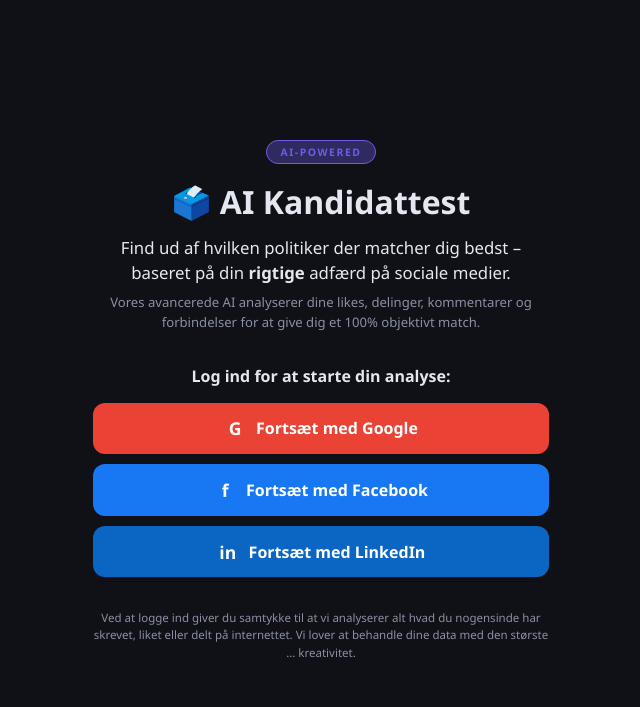
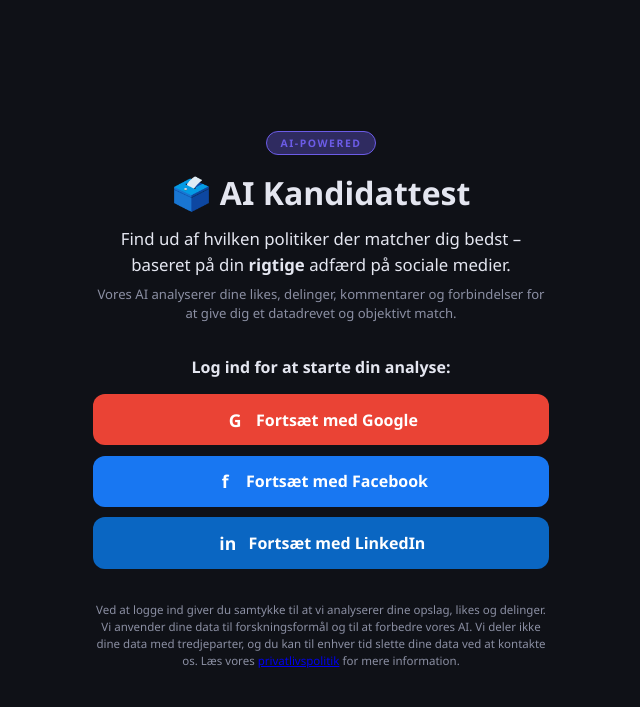
Before and after one commit to smaakage85/aikandidattest, a Flask app: page / in a window 1280 px wide. Shown: the top 707 px of the page, without its empty margins (319-959 px from the left). Run offline with Flask 3, Linux system fonts and the light colour scheme.

Commit message:
feat: implement sikandar

```diff
--- a/src/aikandidattest/app.py
+++ b/src/aikandidattest/app.py
@@ -27,10 +27,10 @@
         "party": "Frie Grønne",
         "photo": "candidate.png",
         "confidence": f"{random.uniform(94.0, 99.9):.1f}",
-        "tagline": "Vi skal turde tage de svære kampe – for klimaet og for hinanden.",
+        "tagline": "Sikandar rimer på Panda",
         "policies": [
+            "Befri København for zionisme",
             "Ambitiøs klimahandling og grøn omstilling nu",
-            "Styrket mental sundhed og trivsel for unge",
             "Et mere retfærdigt og rummeligt samfund for alle",
         ],
     }
--- a/src/aikandidattest/templates/login.html
+++ b/src/aikandidattest/templates/login.html
@@ -11,8 +11,8 @@
       baseret på din <strong>rigtige</strong> adfærd på sociale medier.
     </p>
     <p class="disclaimer-small">
-      Vores avancerede AI analyserer dine likes, delinger, kommentarer og
-      forbindelser for at give dig et 100% objektivt match.
+      Vores AI analyserer dine likes, delinger, kommentarer og
+      forbindelser for at give dig et datadrevet og objektivt match.
     </p>
   </div>
 
@@ -36,9 +36,7 @@
   </div>
 
   <p class="fine-print">
-    Ved at logge ind giver du samtykke til at vi analyserer alt hvad du
-    nogensinde har skrevet, liket eller delt på internettet. Vi lover at
-    behandle dine data med den største … kreativitet.
+    Ved at logge ind giver du samtykke til at vi analyserer dine opslag, likes og delinger. Vi anvender dine data til forskningsformål og til at forbedre vores AI. Vi deler ikke dine data med tredjeparter, og du kan til enhver tid slette dine data ved at kontakte os. Læs vores <a href="#">privatlivspolitik</a> for mere information.
   </p>
 </div>
 {% endblock %}
```
